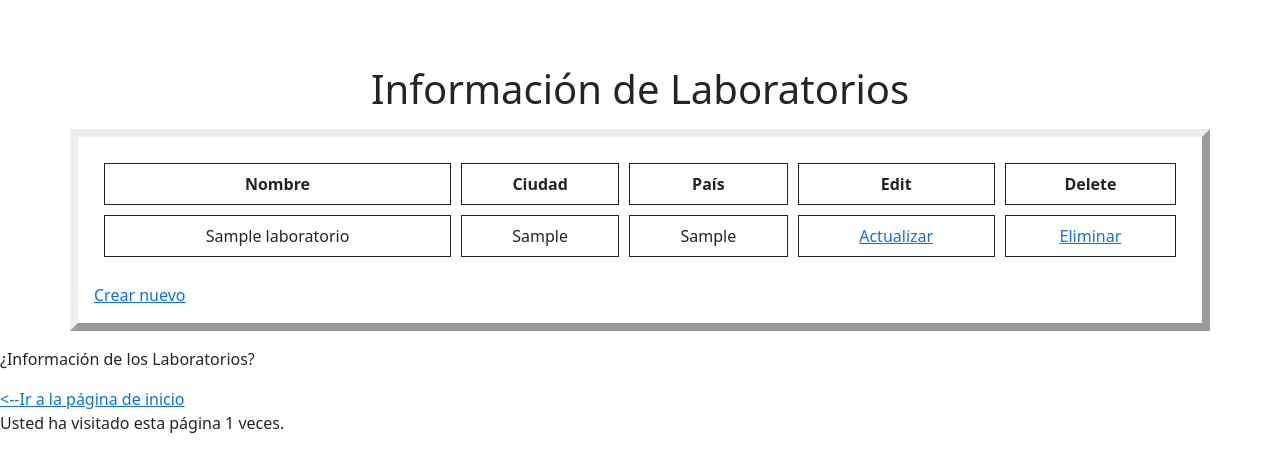
After one commit to yorch-dev/bootcamp-td-modulo-7, a Django app: page /laboratorio/ in a window 1280 px wide. The commit adds this page. Shown: the top 472 px of the page. Run offline with Django 4.2, Linux system fonts and the light colour scheme; tables that the repository leaves empty hold one stand-in row (values such as "Sample post"); some libraries are stand-ins or nearby versions.

Commit message:
parte 4 ok

```diff
--- a/config/urls.py
+++ b/config/urls.py
@@ -18,6 +18,7 @@ from django.urls import path, include
 
 urlpatterns = [
     path('admin/', admin.site.urls),
+    path('laboratorio/', include('laboratorio.urls'))
     # path('usuarios/', include('app_usuarios.urls')),
     # path("usuarios/", include("django.contrib.auth.urls")),
     # path('', include('app_inicio.urls')),
--- /dev/null
+++ b/laboratorio/urls.py
@@ -0,0 +1,9 @@
+from django.urls import path
+from . import views
+
+urlpatterns = [
+    path("", views.crud_lab, name="crud_lab"),
+    path("actualizar/<int:pk>", views.ActualizarLaboratorio.as_view(), name="crud_lab_actualizar"),
+    path("eliminar/<int:pk>", views.EliminarLaboratorio.as_view(), name="crud_lab_eliminar"),
+    path("crear/", views.CrearLaboratorio.as_view(), name="crud_lab_insertar"),
+]
--- a/laboratorio/views.py
+++ b/laboratorio/views.py
@@ -1,3 +1,49 @@
 from django.shortcuts import render
+from .models import Laboratorio
+from django.views.generic import UpdateView, DeleteView, CreateView
+from django.urls import reverse_lazy
 
 # Create your views here.
+def crud_lab(request):
+    laboratorios = Laboratorio.objects.all()
+    visitas = request.session.get('visitas', 0)
+    visitas += 1
+    request.session['visitas'] = visitas
+    ctx = {
+        'laboratorios' : laboratorios,
+        'visitas' : visitas,
+    }
+    return render(request, 'app_laboratorio/laboratorio.html', ctx)
+
+
+class ActualizarLaboratorio(UpdateView):
+    success_url = reverse_lazy('crud_lab')
+    model = Laboratorio
+    template_name = 'app_laboratorio/form_laboratorio.html'
+    fields = ['nombre', 'ciudad', 'pais']
+
+    def get_context_data(self, **kwargs):
+        context = super().get_context_data(**kwargs)
+        context['nombre'] = 'Actualizar laboratorio'
+        return context
+
+class EliminarLaboratorio(DeleteView):
+    success_url = reverse_lazy('crud_lab')
+    model = Laboratorio
+    template_name = 'app_laboratorio/borrar_laboratorio.html'
+
+    def get_context_data(self, **kwargs):
+        context = super().get_context_data(**kwargs)
+        context['nombre'] = 'Eliminar laboratorio'
+        return context
+
+class CrearLaboratorio(CreateView):
+    success_url = reverse_lazy('crud_lab')
+    model = Laboratorio
+    template_name = 'app_laboratorio/crear_laboratorio.html'
+    fields = ['nombre', 'ciudad', 'pais']
+
+    def get_context_data(self, **kwargs):
+        context = super().get_context_data(**kwargs)
+        context['nombre'] = 'Crear laboratorio'
+        return context
--- /dev/null
+++ b/my_static_files/css/laboratorio/style.css
@@ -0,0 +1,15 @@
+.container {
+    border-style: outset;
+    border-width: 8px;
+}
+
+table {
+    border-collapse: separate;
+    border-spacing: 10px;
+
+}
+
+th, td {
+    border: 1px solid;
+    margin: 5px;
+}
--- /dev/null
+++ b/templates/app_laboratorio/laboratorio.html
@@ -0,0 +1,50 @@
+{% extends 'base.html' %}
+{% load static %}
+
+{% block links %}
+  <link rel="stylesheet" href={% static 'css/laboratorio/style.css' %}>
+{% endblock links %}
+
+{% block title %}
+  Información de Laboratorios
+{% endblock title %}
+
+{% block body %}
+
+  <h1 class="text-center">Información de Laboratorios</h1>
+  {% comment %} <div style="border-style: outset; border-width: 8px;" class="container my-3"> {% endcomment %}
+  <div class="container my-3 p-3">
+    <table class="table table-border text-center">
+      <thead>
+        <tr>
+          <th scope="col">Nombre</th>
+          <th scope="col">Ciudad</th>
+          <th scope="col">País</th>
+          <th scope="col">Edit</th>
+          <th scope="col">Delete</th>
+        </tr>
+      </thead>
+      <tbody>
+        {% for laboratorio in laboratorios %}
+            <tr>
+                <td> {{ laboratorio.nombre }} </td>
+                <td> {{ laboratorio.ciudad }} </td>
+                <td> {{ laboratorio.pais }} </td>
+                <td> <a href= {% url 'crud_lab_actualizar' laboratorio.id %}> Actualizar </a> </td>
+                <td> <a href= {% url 'crud_lab_eliminar' laboratorio.id %}> Eliminar </a> </td>
+            </tr>
+        {% endfor %}
+      </tbody>
+    </table>
+    <a href={% url 'crud_lab_insertar' %}> Crear nuevo</a>
+  </div>
+
+  <p>¿Información de los Laboratorios?</p>
+  <a href="/"><--Ir a la página de inicio</a>
+  <p>Usted ha visitado esta página {{ visitas }} veces.</p>
+
+{% endblock body %}
+
+{% comment %} Bloque de scripts {% endcomment %}
+{% block scripts %}
+{% endblock scripts %}
--- a/templates/base.html
+++ b/templates/base.html
@@ -38,7 +38,7 @@
                 </div>
         {% endfor %}
     {% endif %}
-    {% include 'menu/menu.html' %}
+    {% comment %} {% include 'menu/menu.html' %} {% endcomment %}
     {% block body %}{% endblock body %}
 
     {% comment %} Bootstrap JS {% endcomment %}
```
Also changed, not shown: laboratorio/forms.py (added, +7 -0 lines), templates/app_laboratorio/borrar_laboratorio.html (added, +22 -0 lines), templates/app_laboratorio/crear_laboratorio.html (added, +28 -0 lines), templates/app_laboratorio/form_laboratorio.html (added, +28 -0 lines).
